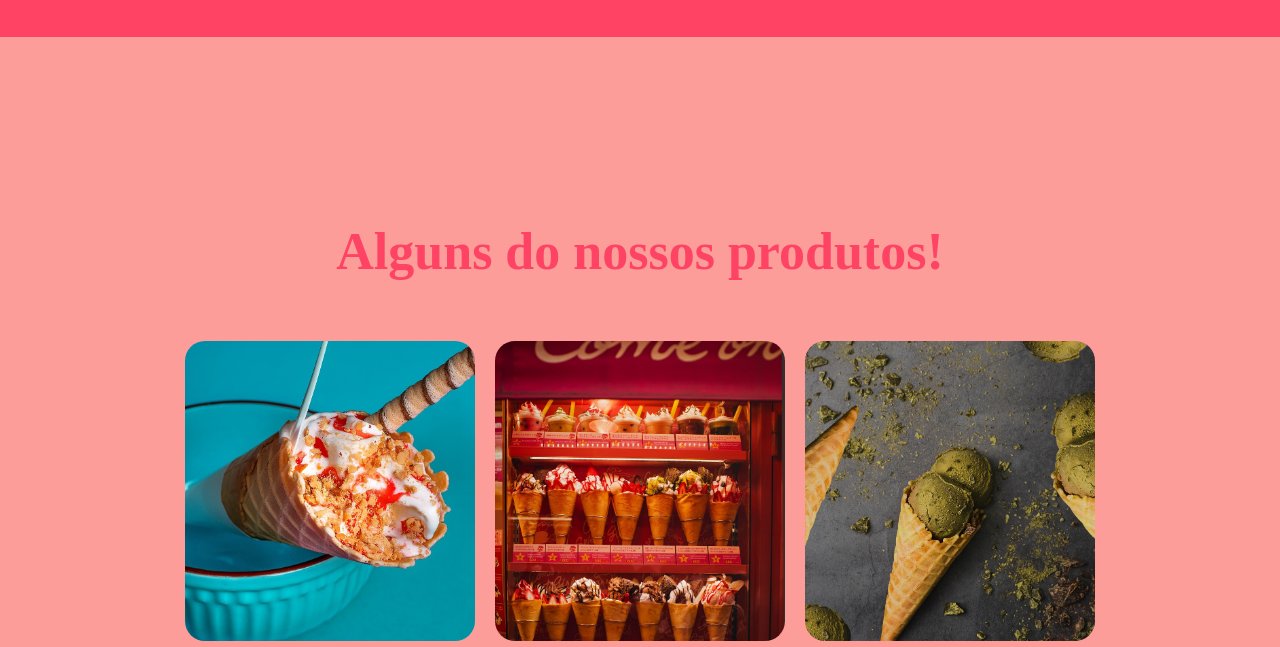
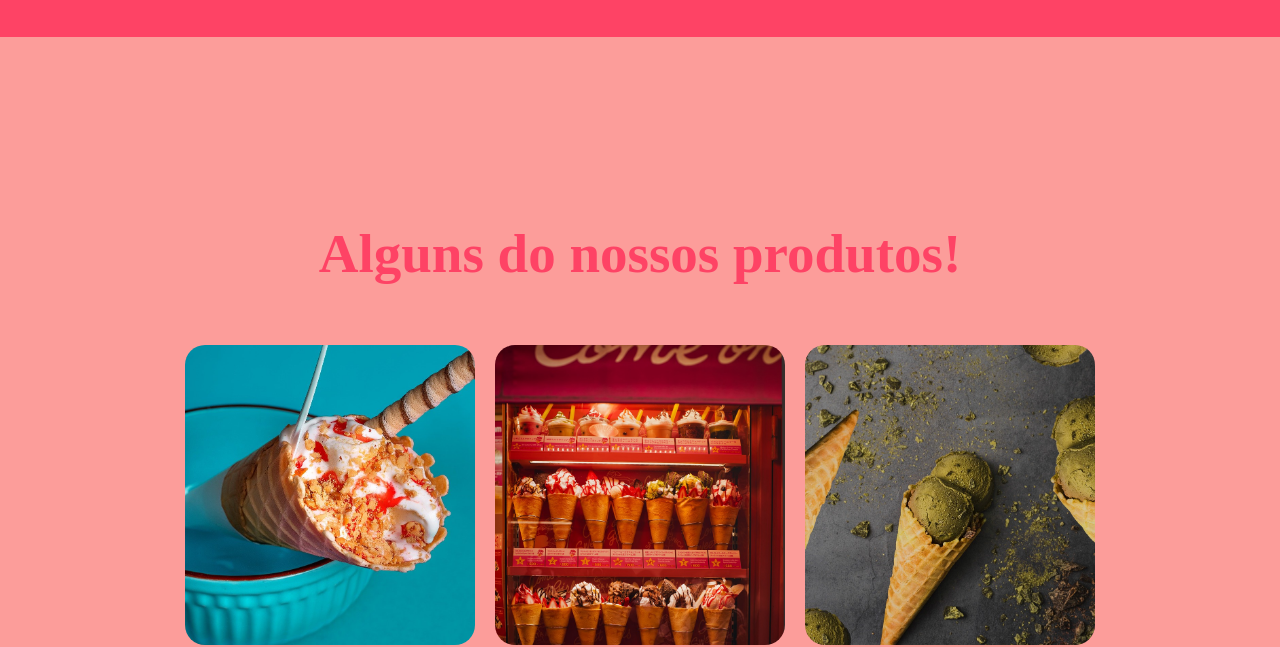
Before and after one commit to ChristianMoreira98/Gelinho-Magico, a plain HTML site: page index.html in a window 1280 px wide. Shown: the part 166-813 px from the top of the page. Drawn offline with Linux system fonts and the light colour scheme.

Commit message:
Update style.css

```diff
--- a/style.css
+++ b/style.css
@@ -113,7 +113,7 @@ cursor: pointer;
     /*Estilização do título*/
     color: #fe4365;
     /*Cor do texto*/
-   font-size: 52px;
+   font-size: 55px;
    /*Tamanho do texto*/
 }
 
```
